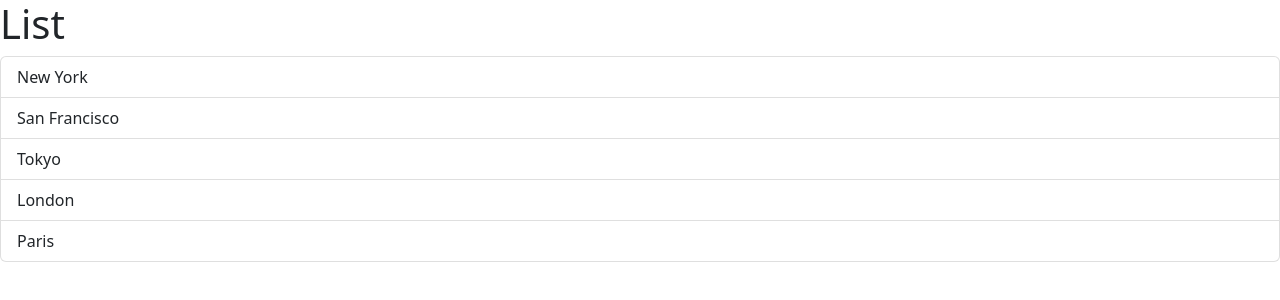
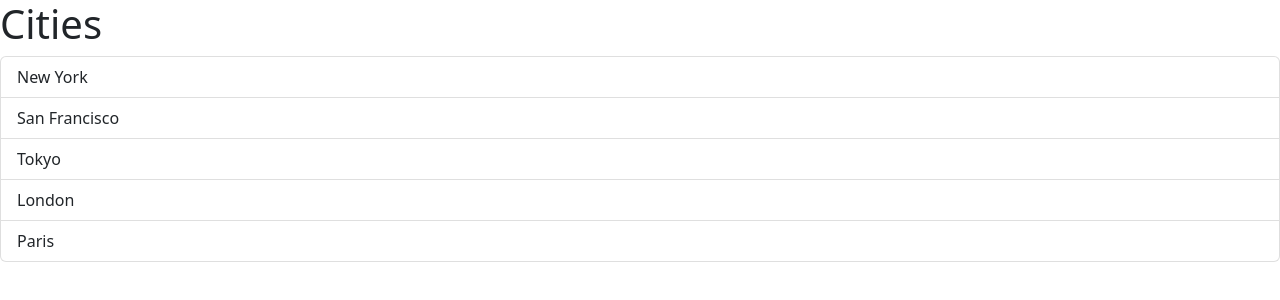
Before and after one commit to GerardoAP22/Typescript-React-Practice, a React (Create React App) app: page / in a window 1280 px wide. Shown: the top 300 px of the page. Built offline with nearby package versions, Linux system fonts and the light colour scheme.

Commit message:
Prop review

```diff
--- a/src/App.tsx
+++ b/src/App.tsx
@@ -1,8 +1,16 @@
-import Message from './components/Message'
 import ListGroup from './components/ListGroup';
 
 function App() {
-  return <div><ListGroup /></div>
+  let items = ['New York', 'San Francisco', 'Tokyo', 'London', 'Paris'];
+  const handleSelectItem = (item: string) => {
+    console.log(item);
+  }
+
+  return (
+    <div>
+      <ListGroup items={items} heading='Cities' onSelectItem={handleSelectItem} />
+    </div>
+  )
 }
 
 export default App;
--- a/src/components/ListGroup.tsx
+++ b/src/components/ListGroup.tsx
@@ -1,13 +1,13 @@
 import { useState } from "react";
+// Want Props to come in as { items: [], heading: string }
+interface ListGroupsProps {
+    items: string[];
+    heading: string;
+    //(item: sring) => void
+    onSelectItem: (item: string) => void;
+}
 
-function ListGroup() {
-    let items = [
-        'New York',
-        'San Francisco',
-        'Tokyo',
-        'London',
-        'Paris'
-    ];
+function ListGroup({ items, heading, onSelectItem }: ListGroupsProps) {
 
     // Hook
     const [selectedIndex, setSelectedIndex] = useState(-1);
@@ -16,14 +16,17 @@ function ListGroup() {
 
     return (
         <>
-            <h1>List</h1>
+            <h1>{heading}</h1>
             {items.length === 0 && <p>No Item Found</p>}
             <ul className="list-group">
                 {items.map((item, index) => (
                     <li
                         className={selectedIndex === index ? 'list-group-item active' : 'list-group-item'}
                         key={item}
-                        onClick={() => setSelectedIndex(index)}
+                        onClick={() => {
+                            setSelectedIndex(index);
+                            onSelectItem(item);
+                        }}
                     >
                         {item}
                     </li>
```
